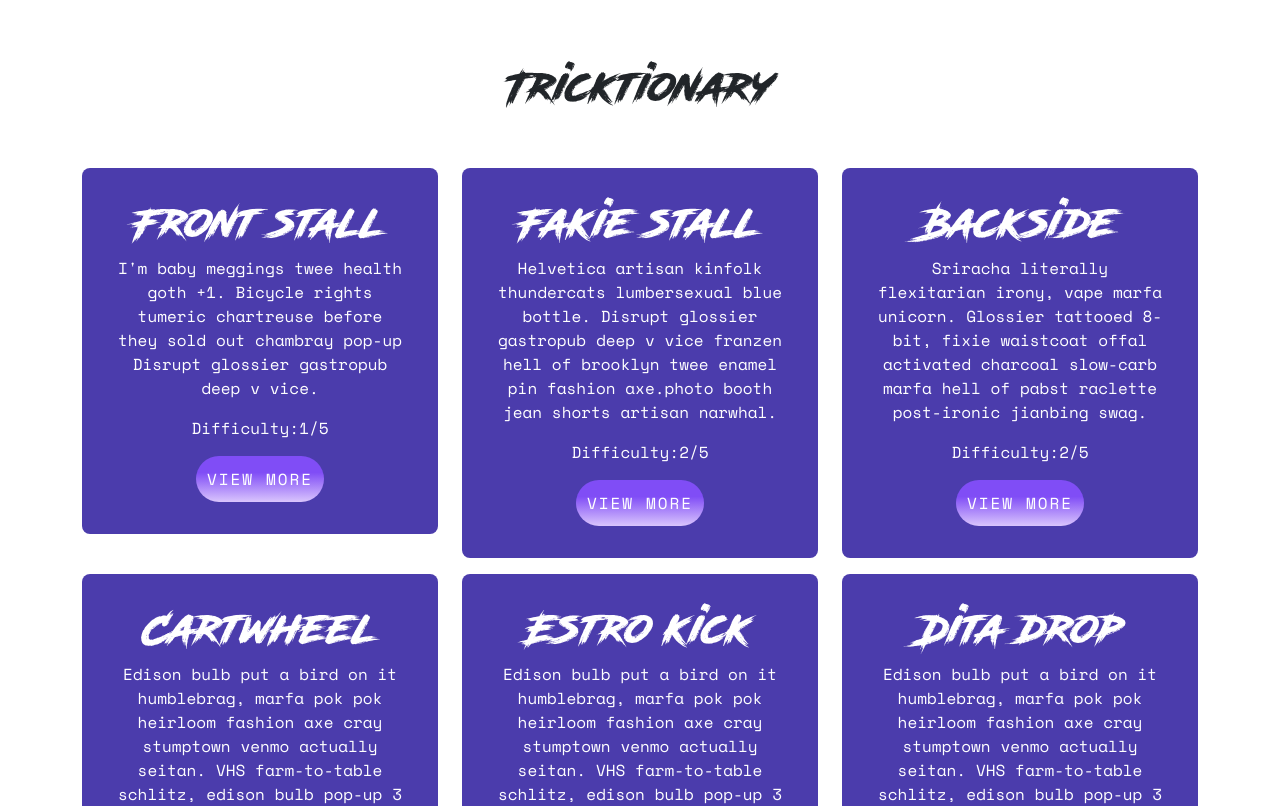
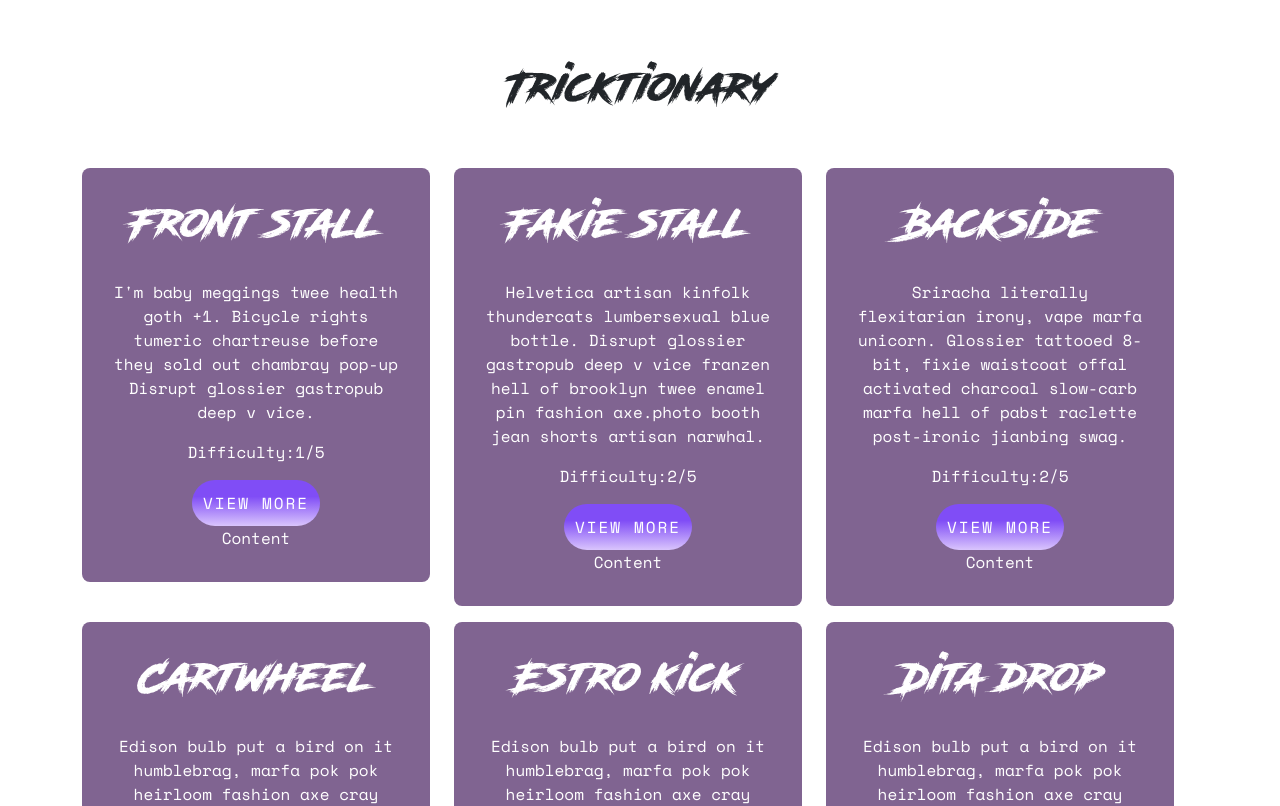
Before and after one commit to martinagabrielli/tricktionary, a React (Create React App) app: page / in a window 1280 px wide. Shown: the top 806 px of the page. Built offline with nearby package versions, Linux system fonts and the light colour scheme.

Commit message:
Update trick component, adjust style, modal testing

```diff
--- a/src/components/Trick.js
+++ b/src/components/Trick.js
@@ -1,16 +1,27 @@
 import React, {useState} from 'react';
-import tricks from '../tricks';
 
 export default function Trick({details}) {
 
+    function handleTrickButton(e) {
+        console.log(e);
+    }
+
     return <>
-        <h1>{details.name}</h1>
+        <section className="trick__single col-lg-4 text-center" key={details.id}>
+            <div class="trick__inner">
+                <h1 className="trick__single-title">{details.name}</h1>
                 <p>{details.description}</p>
                 <div className="d-flex justify-content-center">
                     <p>Difficulty:</p>
                     <span> </span>
                     <p>{details.difficulty}/5</p>
                 </div>
-        <button>View more</button>
+                <button onClick={handleTrickButton}>View more</button>
+
+                <div className="trick__modal">
+                    <div>Content</div>
+                </div>
+            </div>
+        </section>
     </>
 }
--- a/src/components/TricksRollup.js
+++ b/src/components/TricksRollup.js
@@ -4,11 +4,10 @@ import tricks from '../tricks.js';
 
 export default function TrickRollup() {
     return <>
-        {tricks.map(trick =>
-        <section key={trick.id} className="trick__single col-lg-4 text-center">
-            <div class="trick__inner">
+        <section className="row">
+            {tricks.map(trick =>
                 <Trick details={trick} />
-            </div>
-        </section>)}
+            )}
+        </section>
     </>
 }
--- a/src/scss/components/trick/trick.scss
+++ b/src/scss/components/trick/trick.scss
@@ -5,9 +5,13 @@
 .trick {
     &__inner {
         color: $white;
-        background-color: #4B3CAC;
+        background-color: #806491;
         border-radius: 8px;
         padding: 2rem;
         margin-bottom: 1rem;
     }
+
+    &__single-title {
+        margin-bottom: 2rem;
+    }
 }
```
Lines whose indentation alone changed are shown as unchanged.
